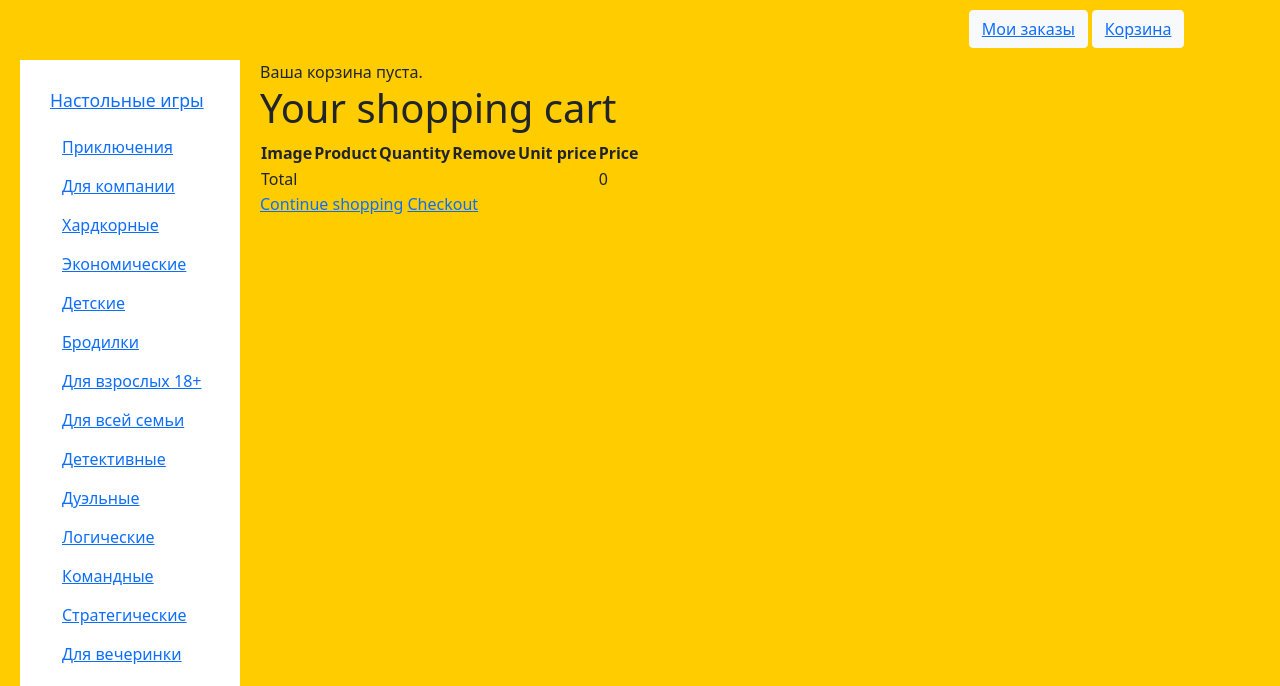
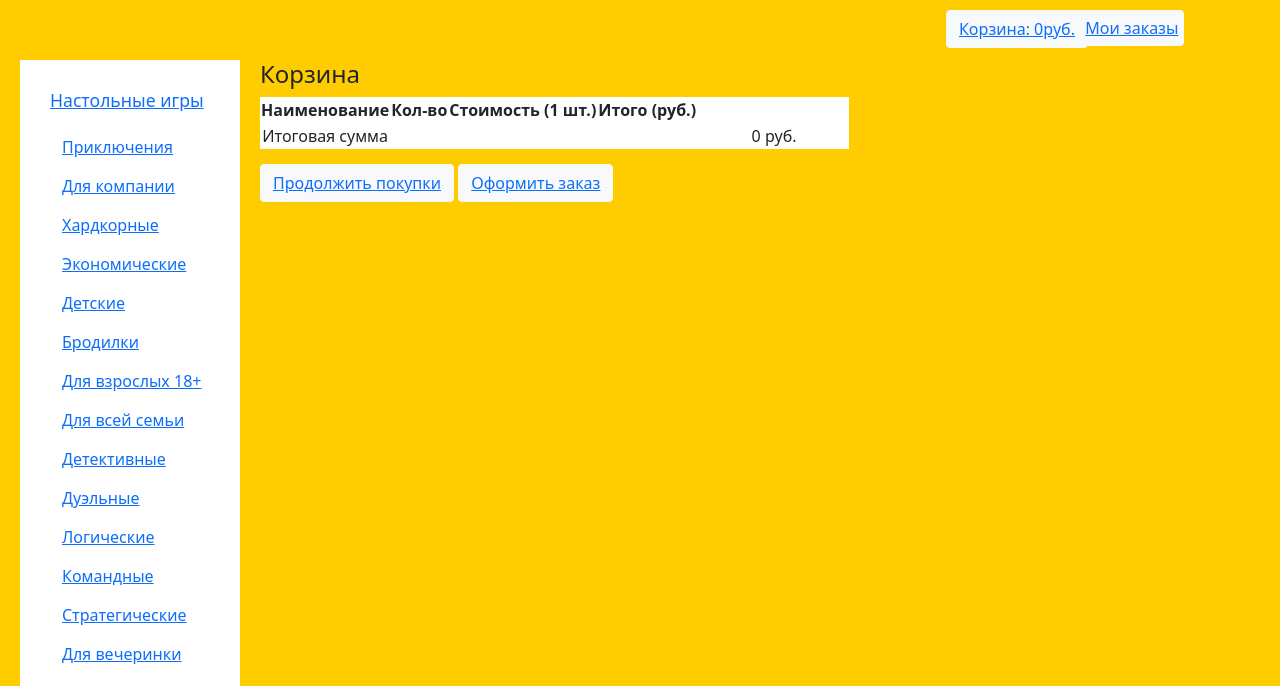
Before and after one commit to MissBlumarine/django_project, a Django app: page /cart/view/ in a window 1280 px wide. Shown: the part 56-742 px from the top of the page. Run offline with Django 4.2, Linux system fonts and the light colour scheme.

Commit message:
last_changes

```diff
--- a/boardgameshop/boardgames/templates/boardgames/base.html
+++ b/boardgameshop/boardgames/templates/boardgames/base.html
@@ -31,8 +31,14 @@
       }
       .container button {
         position: absolute;
-        right: 2vw
+        right: 2vw;
+        padding: 5px;
       }
+      .container-2 button {
+        position: absolute;
+        right: 15vw;
+        margin-top: 10px;
+        }
       .container-1 button {
         position: absolute;
         right: 15vw;
@@ -77,7 +83,7 @@
       }
       .form-label{
         margin-top: 10px;
-
+      }
     </style>
 </head>
 
@@ -130,11 +136,13 @@
       </div>
     </div>
   </nav>
-  <div class="container">
-    <button type="button" class="btn btn-light"><a href="#">Корзина</a></button>
+  <div class="container-2">
+    <button type="button" class="btn btn-light"><a href="{% url 'cart:cart_detail' %}">
+        Корзина: {{ cart.get_total_price }}руб.
+    </a></button>
   </div>
 
-    <div class="container-1">
+    <div class="container">
     <button type="button" class="btn btn-light"><a href="#">Мои заказы</a></button>
   </div>
 
@@ -188,19 +196,6 @@
                 </ul>
             </div>
 
-        <div class="cart">
-            {% with total_items=cart|length %}
-                {% if cart|length > 0 %}
-                    Ваша корзина:
-                    <a href="{% url 'cart:cart_detail' %}">
-                        {{ total_items }} item{{ total_items|pluralize }},
-                        {{ cart.get_total_price }}руб.
-                    </a>
-                {% else %}
-                    Ваша корзина пуста.
-                {% endif %}
-            {% endwith %}
-        </div>
 
    {% block body_1 %}
 
@@ -210,6 +205,22 @@
   {% block body %}
 
   {% endblock %}
+
+<!--   {% block body_2 %}-->
+<!-- <div class="cart">-->
+<!--            {% with total_items=cart|length %}-->
+<!--                {% if cart|length > 0 %}-->
+<!--                    Ваша корзина:-->
+<!--                    <a href="{% url 'cart:cart_detail' %}">-->
+<!--                        {{ total_items }} item{{ total_items|pluralize }},-->
+<!--                        {{ cart.get_total_price }}руб.-->
+<!--                    </a>-->
+<!--                {% else %}-->
+<!--                    Ваша корзина пуста.-->
+<!--                {% endif %}-->
+<!--            {% endwith %}-->
+<!--        </div>-->
+<!--   {% endblock %}-->
 
   <footer class="footer">
     <div class="container">
--- a/boardgameshop/cart/templates/cart/cart_detail.html
+++ b/boardgameshop/cart/templates/cart/cart_detail.html
@@ -1,42 +1,73 @@
 {% extends "boardgames/base.html" %}
 
-{% block title %}
-    Your shopping cart
+{% block head %}
+ <style>
+      .cart {
+        background-color: #FFFFFF;
+        margin-left: 250px;
+        padding: 0px, 20px;
+        margin-top: 0px;
+      }
+      .text_1 {
+        margin-left: 260px;
+        margin-top: 15px;
+      }
+      .col1{
+        width: 260px;
+        height: 50px;
+      }
+      .col2{
+        width: 100px;
+      }
+      .num{
+        width: 150px;
+      }
+      .container_4{
+        margin-top: 15px;
+      }
+ </style>
 {% endblock %}
 
-{% block body %}
- <p>Привет моя корзина!</p>
-    <h1>Ваша корзина</h1>
+{% block body_1 %}
+
     <table class="cart">
-        <thead>
-        <tr>
+        <h4 class="text_1">Корзина</h4>
+    <thead class="row1">
+        <tr align="center">
             <th>Наименование</th>
-            <th>Количество</th>
-            <th>Стоимость, 1 шт.</th>
-            <th>Общая стоимость</th>
+            <th>Кол-во</th>
+            <th>Стоимость (1 шт.)   </th>
+            <th>Итого (руб.)</th>
+            <th> </th>
         </tr>
-        </thead>
+    </thead>
         <tbody>
         {% for item in cart %}
             {% with product=item.product %}
-                <tr>
-                    <td>{{ item.name }}</td>
-                    <td>{{ item.quantity }}</td>
-                    <td><a href="{% url 'cart: cart_remove' product.id%}">Удалить</a></td>
+                <tr align="center">
+                    <td class="col1">{{ item.product }}</td>
+                    <td class="col2">{{ item.quantity }}</td>
                     <td class="num">{{ item.price }}</td>
                     <td class="num">{{ item.total_price }}</td>
+                    <td><a href="{% url 'cart:cart_remove' product.pk%}">Удалить</a></td>
                 </tr>
             {% endwith %}
         {% endfor %}
-        <tr class="total">
-            <td>Total</td>
+        <tr class="total" align="center">
+            <td>Итоговая сумма</td>
             <td colspan="4"></td>
-            <td class="num">${{ cart.get_total_price }}</td>
+            <td class="num">{{ cart.get_total_price }} руб.</td>
         </tr>
         </tbody>
     </table>
-    <p class="text-right">
-        <a href="{% url 'boardgames: boardgames_list' %}" class="button light">Продолжить покупки</a>
-        <a href="{% url 'orders:order_create' %}" class="button">Checkout</a>
-    </p>
+<!--    <p class="text_1">-->
+<!--        <a href="{% url 'boardgames:boardgame_list' %}" class="button light">Продолжить покупки</a>-->
+<!--        <a href="{% url 'orders:order_create' %}" class="button">Оформить заказ</a>-->
+<!--    </p>-->
+
+<div class="container_4">
+    <button type="button" class="btn btn-light"><a href="{% url 'boardgames:boardgame_list' %}">Продолжить покупки</a></button>
+    <button type="button" class="btn btn-light"><a href="{% url 'orders:order_create' %}">Оформить заказ</a></button>
+</div>
+
 {% endblock %}
--- a/boardgameshop/cart/templates/cart/detail.html
+++ b/boardgameshop/cart/templates/cart/detail_1.html
@@ -4,7 +4,7 @@
     Your shopping cart
 {% endblock %}
 {% block body %}
-    <h1>Your shopping cart</h1>
+    <h4>Your shopping cart</h4>
     <table class="cart">
         <thead>
         <tr>
--- a/boardgameshop/cart/views.py
+++ b/boardgameshop/cart/views.py
@@ -30,7 +30,7 @@ def cart_remove(request, pk):
 
 def cart_detail(request):
     cart = Cart(request)
-    return render(request, 'cart/detail.html', {'cart': cart})
+    return render(request, 'cart/cart_detail.html', {'cart': cart})
 
 
 class CartDetailView(DetailView):
```
Also changed, not shown: boardgameshop/db.sqlite3.
